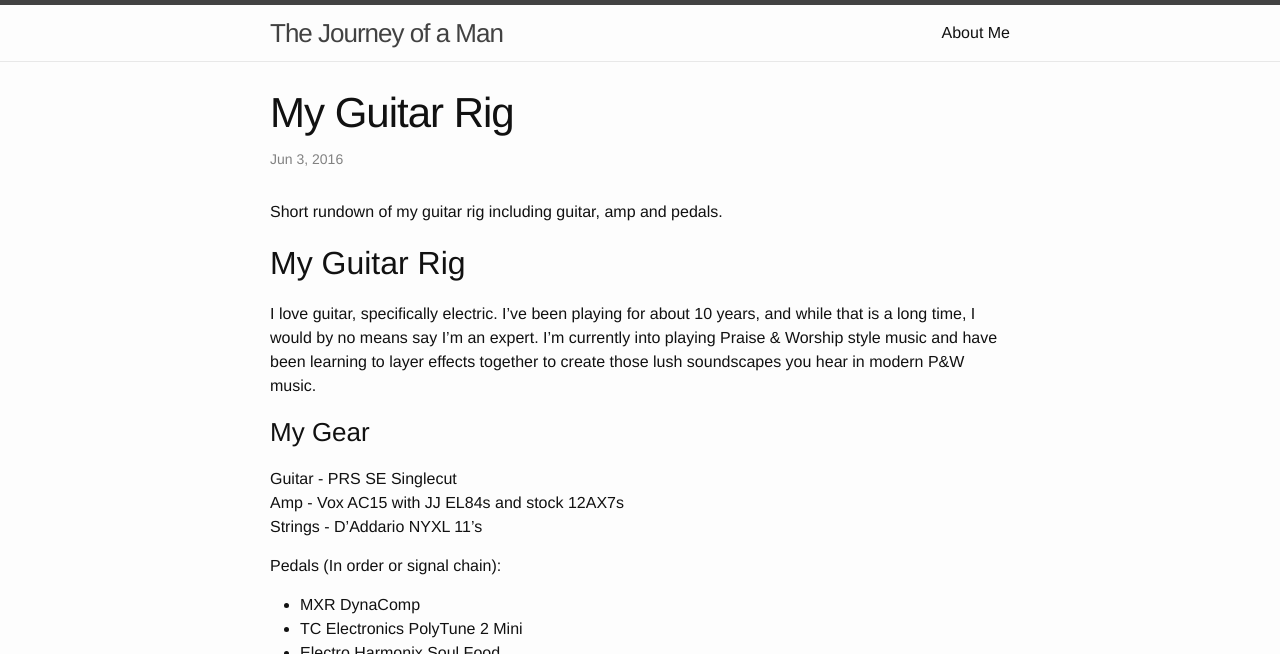
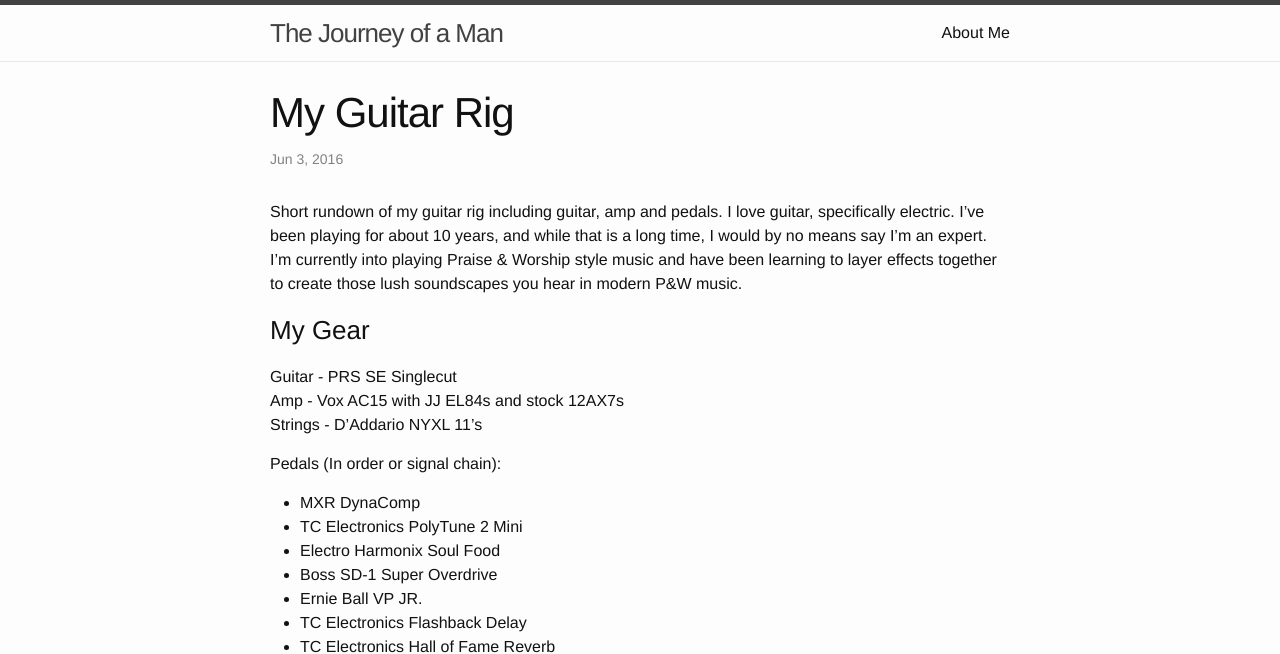
Before and after one commit to ikaikastine/ikaikastine.github.io, a Jekyll site: the page built from _posts/2016-06-03-my-guitar-rig.md, in a window 1280 px wide, cut to the strip 0-654 px from the top of the page. Built offline with Jekyll 4.4.1, drawn with Linux system fonts in a browser that asks for light colours.

Commit message:
removed my guitar rig header

```diff
--- a/_posts/2016-06-03-my-guitar-rig.md
+++ b/_posts/2016-06-03-my-guitar-rig.md
@@ -5,7 +5,6 @@
 ---
 Short rundown of my guitar rig including guitar, amp and pedals.
 <!--more-->
-## My Guitar Rig
 I love guitar, specifically electric. I've been playing for about 10 years,
 and while that is a long time, I would by no means say I'm an expert. I'm
 currently into playing Praise & Worship style music and have been learning
```
